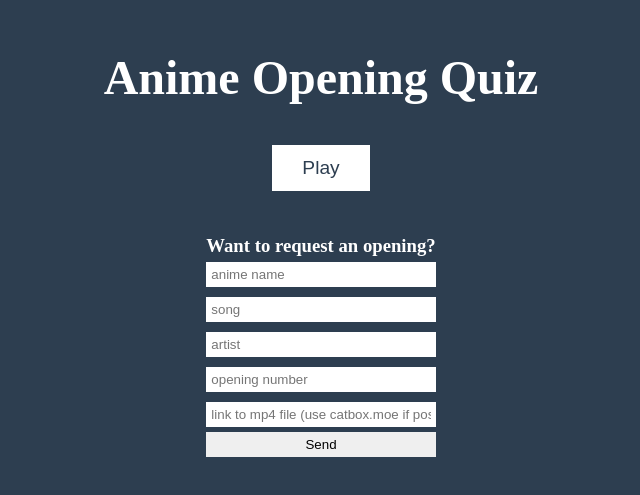
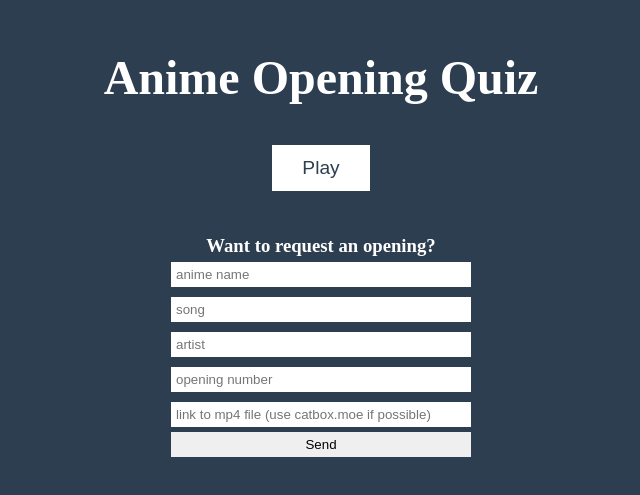
Before and after one commit to Zallyy/Guess-the-Anime-OP, a Vue app: page / in a window 1280 px wide. Shown: the part 145-640 px from the top of the page, without its empty margins (319-959 px from the left). Built offline with nearby package versions, Linux system fonts and the light colour scheme.

Commit message:
form should work now

```diff
--- a/public/index.html
+++ b/public/index.html
@@ -12,7 +12,7 @@
       <strong>We're sorry but <%= htmlWebpackPlugin.options.title %> doesn't work properly without JavaScript enabled. Please enable it to continue.</strong>
     </noscript>
     <div id="app"></div>
-    <form class='contact-form inactive' name="contact" method="POST" netlify netlify-honeypot="bot-field">
+    <form id="contact-form" class='contact-form' name="contact" method="POST" netlify netlify-honeypot="bot-field">
       <h3>Want to request an opening?</h3>
       <div class="form-control">
           <input type="text" name="anime" placeholder="anime name" required>
--- a/public/style.css
+++ b/public/style.css
@@ -174,8 +174,12 @@ button:hover {
   margin: 0;
 }
 
-.body {
+body {
   overflow: hidden;
+  display: flex;
+  justify-content: center;
+  align-items: center;
+  flex-direction: column;
   width: 100vw;
   height: 100vh;
   background-color: #2D3E50;
@@ -325,6 +329,7 @@ button:hover {
 }
 
 .contact-form {
+  width: 300px;
   margin: 20px;
   display: -webkit-box;
   display: -ms-flexbox;
--- a/src/App.vue
+++ b/src/App.vue
@@ -13,18 +13,10 @@ export default {
       play: false
     }
   },
-  watch: {
-    play(value) {
-      if (value == false) {
-        document.querySelector('.contact-form').classList.add('inactive')
-      } else {
-        document.querySelector('.contact-form').classList.remove('inactive')
-      }
-    }
-  },
   methods: {
     togglePlay() {
       this.play = !this.play
+      document.getElementById('contact-form').classList.toggle('inactive')
     }
   }
 }
--- a/src/components/StartPage.vue
+++ b/src/components/StartPage.vue
@@ -2,25 +2,6 @@
  <section class="start-screen flex-center">
         <h1 class="my-1">Anime Opening Quiz</h1>
         <button @click="this.$emit('toggle-play')" class="my-2">Play</button>
-        <form class='contact-form' name="contact" method="POST" netlify netlify-honeypot="bot-field">
-            <h3>Want to request an opening?</h3>
-            <div class="form-control">
-                <input type="text" name="anime" placeholder="anime name" required>
-            </div>
-            <div class="form-control">
-                <input type="text" name="song" placeholder="song" required>
-            </div>
-            <div class="form-control">
-                <input type="text" name="artist" placeholder="artist" required>
-            </div>
-            <div class="form-control">
-                <input type="text" name="opening" placeholder="opening number" required>
-            </div>
-            <div class="form-control">
-                <input type="text" name="artist" placeholder="link to mp4 file (use catbox.moe if possible)" required>
-            </div>
-            <input type="submit" value="Send" class="btn">
-        </form>
     </section>
 </template>
 
```
Also changed, not shown: 6 other files (tests, documents, lock files or other folders).
